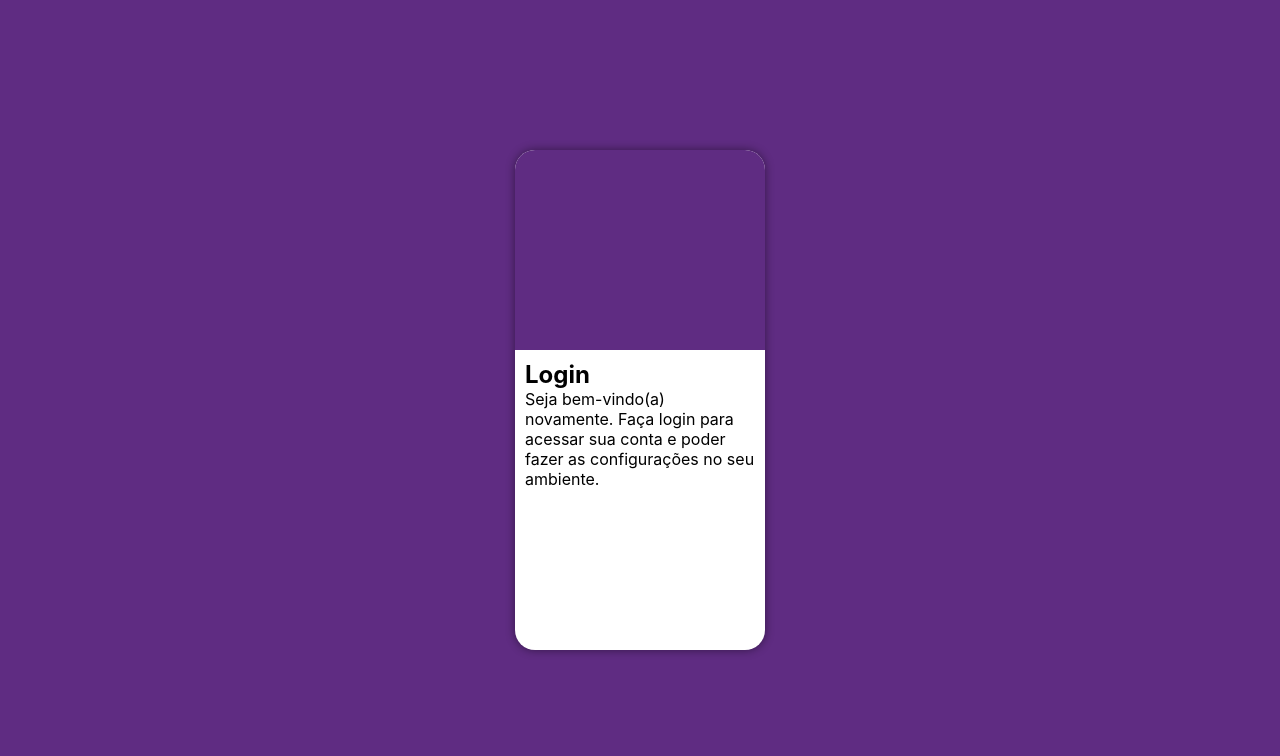
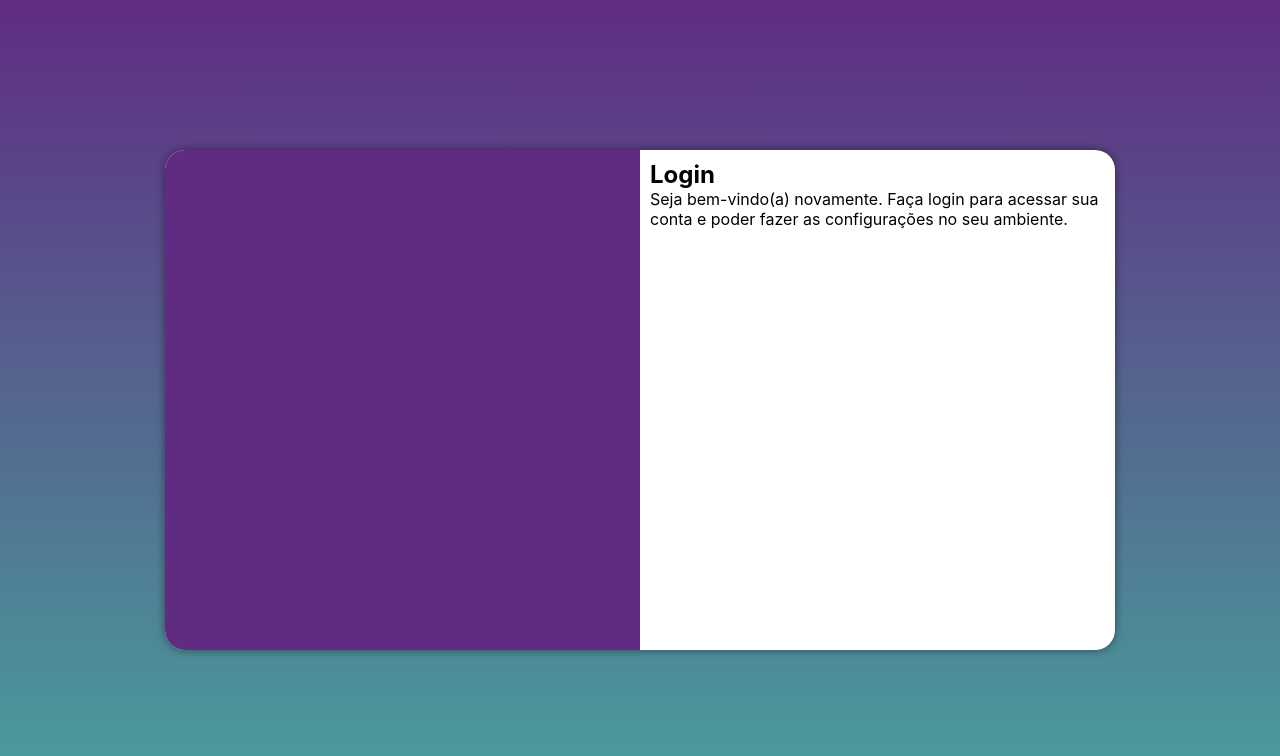
Before and after one commit to thaysfdias/projeto-login, a plain HTML site: page index.html in a window 1280 px wide. Drawn offline with Linux system fonts and the light colour scheme.

Commit message:
media query para outras telas

```diff
--- /dev/null
+++ b/estilos/media-query.css
@@ -0,0 +1,45 @@
+@charset "UTF-8";
+
+@media screen and (min-width: 768px) and (max-width: 992px) {
+
+    body {
+        background-image: linear-gradient(to top, #49a09d, #5f2c82);
+    }
+
+    section#login {
+        width: 80vw;
+    }
+}
+
+section#login > div#imagem {
+    float: left;
+    width: 30%;
+    height: 100%;
+}
+
+section#login > div#formulario {
+    float: right;
+    width: 70%;
+}
+
+@media screen and (min-width:992px) {
+
+    body {
+        background-image: linear-gradient(to top, #49a09d, #5f2c82);
+    }
+
+    section#login {
+        width: 950px;
+    }
+
+    section#login > div#imagem {
+        float: left;
+        width: 50%;
+        height: 100%;
+    }
+
+    section#login > div#formulario {
+        float:right;
+        width: 50%;
+    }
+}
--- a/estilos/style.css
+++ b/estilos/style.css
@@ -37,6 +37,9 @@ section#login {
     height: 500px;
     border-radius: 20px;
     box-shadow: 0px 0px 10px rgba(0, 0, 0, 0.457);
+
+    transition: width 0.3s, height 0.3s;
+    transition-timing-function: ease;
 }
 
 section#login > div#imagem {
--- a/index.html
+++ b/index.html
@@ -7,6 +7,7 @@
     <meta name="viewport" content="width=device-width, initial-scale=1.0">
     <title>Login</title>
     <link rel="stylesheet" href="estilos/style.css">
+    <link rel="stylesheet" href="estilos/media-query.css">
 </head>
 
 <body>
```
